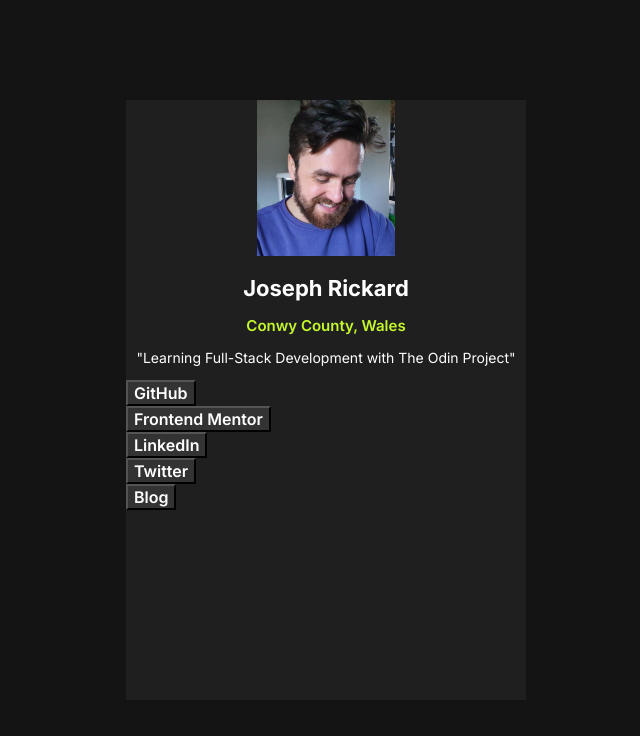
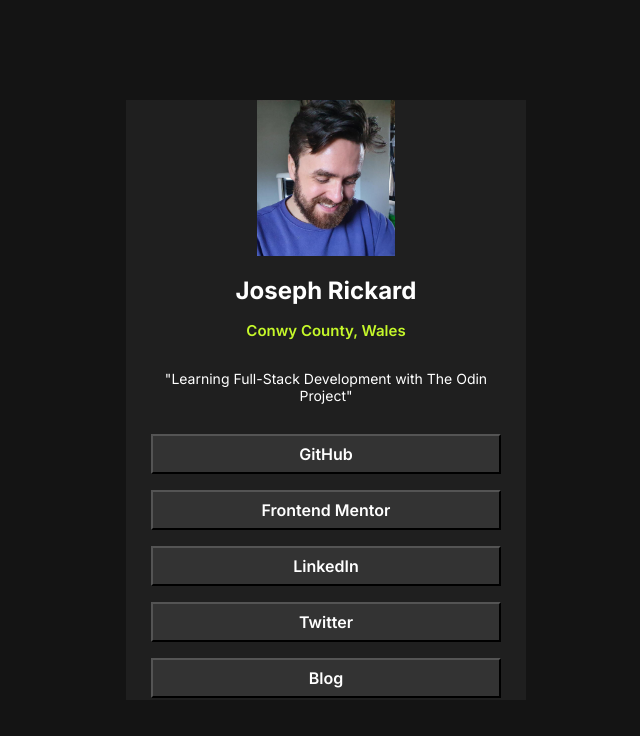
Before and after one commit to joeyveegs/social-links-profile, a plain HTML site: page index.html in a window 1280 px wide. Shown: the whole page, without its empty margins (314-954 px from the left). Drawn offline with Linux system fonts and the light colour scheme.

Commit message:
Center and set rough dimensions for buttons

```diff
--- a/css/design.css
+++ b/css/design.css
@@ -37,7 +37,7 @@ button {
 }
 
 h1 {
-    font-size: 22px;
+    font-size: 24px;
     font-weight: 700;
 }
 
@@ -48,16 +48,28 @@ h2 {
 }
 
 p {
+    padding: 16px;
     font-size: 14px;
     font-weight: 400;
 }
 
 .link-box {
-
+    display: block;
+    align-items: center;
+    text-align: center;
+    width: 350px;
+    height: 280px;
+    margin: 0 auto;
 }
 
 button {
     display: block;
+    align-content: center;
+    align-items: center;
+    width: 350px;
+    height: 40px;
+    margin: 0 auto;
+    margin-bottom: 16px;
     font-size: 16px;
     font-weight: 600;
 }
```
